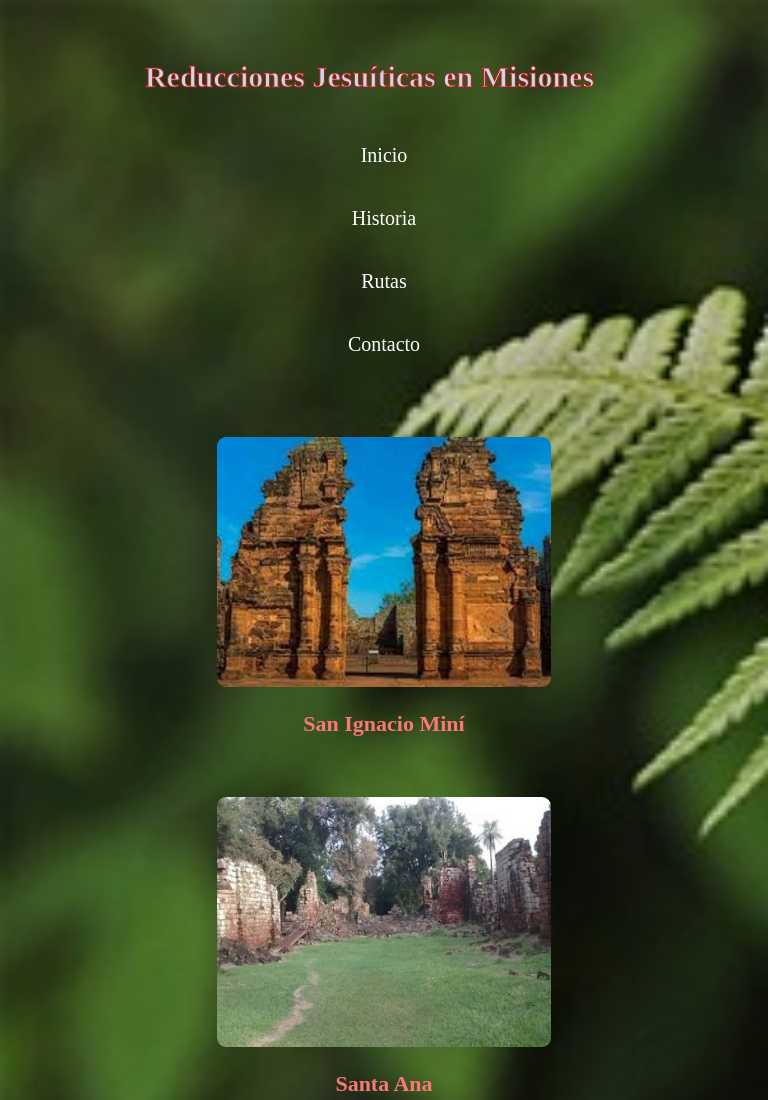
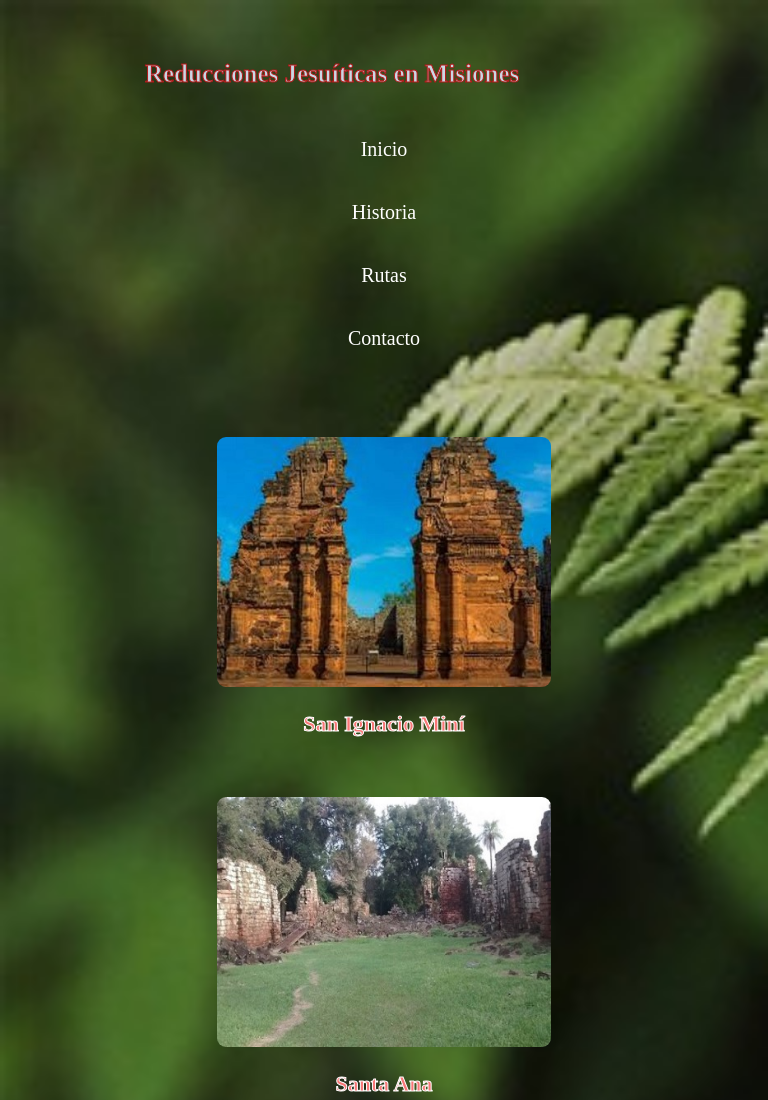
Before and after one commit to guiyeIbarra/jesuitas, a plain HTML site: page index.html in a window 768 px wide. Shown: the top 1100 px of the page. Drawn offline with Linux system fonts and the light colour scheme; a web font is replaced by a local one.

Commit message:
cambios css

```diff
--- a/styles.css
+++ b/styles.css
@@ -36,7 +36,6 @@ nav {
     display: flex;
     justify-content: space-around;
     align-items: center;
-
     background-color: transparent;
     border-radius: 19px;
 }
@@ -61,18 +60,19 @@ div img {
 img {
     height: 250px;
     width: 250px;
-
     border-radius: 9px;
     margin: 20px;
 }
 
 h3 {
-    font-size: 30px;
+    font-size: 33px;
+    color: brown;
+    -webkit-text-stroke-color: white;
+    -webkit-text-stroke-width: 1px;
 }
 
 p {
     font-size: 22px;
-
 }
 
 div {
@@ -111,16 +111,13 @@ address {
 @media (min-width: 481px) and (max-width: 1100px) {
 
     h1 {
-        font-size: 30px;
-
-
+        font-size: 25px;
     }
     nav{
         font-size: 20px;
         display: grid;
         align-items: center;
         justify-content: space-around;
-
     }
     section.a {
         margin-top: 10%;
@@ -161,8 +158,6 @@ address {
 
     h1 {
         font-size: 20px;
-
-
     }
     nav{
         font-size: 20px;
@@ -196,7 +191,6 @@ address {
         margin-top: -80px;
     }
     .jesuitas {
-
         width: 120%;
         margin-left: -25px;
     }
```
